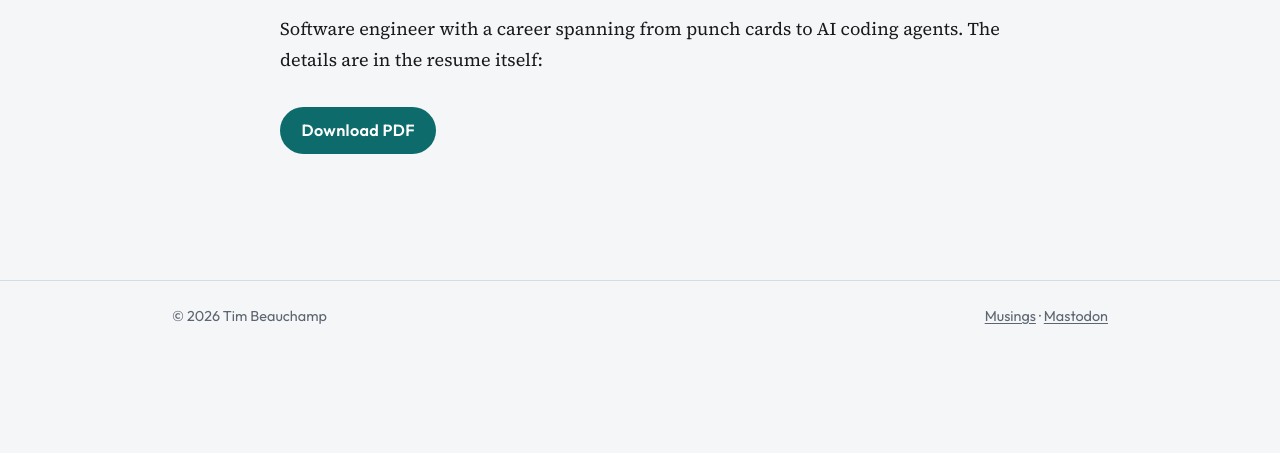
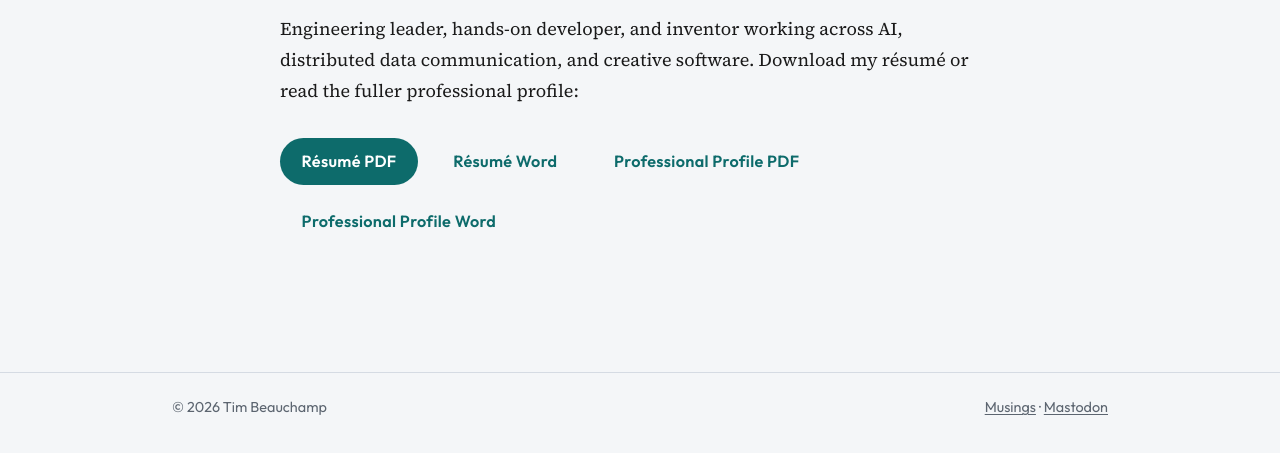
Before and after one commit to timbeauchamp/timbeauchamp, a plain HTML site: page resume/index.html in a window 1280 px wide. Shown: the part 239-692 px from the top of the page. Drawn offline with Linux system fonts and the light colour scheme.

Commit message:
Update resume and add professional profile

```diff
--- a/resume/index.html
+++ b/resume/index.html
@@ -25,10 +25,13 @@
     <a class="back" href="../">← Home</a>
     <h1>Resume</h1>
     <div class="prose">
-      <p>Software engineer with a career spanning from punch cards to AI coding agents. The details are in the resume itself:</p>
+      <p>Engineering leader, hands-on developer, and inventor working across AI, distributed data communication, and creative software. Download my résumé or read the fuller professional profile:</p>
     </div>
     <div class="download-row">
-      <a class="cta primary" href="tim-beauchamp-resume.pdf">Download PDF</a>
+      <a class="cta primary" href="tim-beauchamp-resume.pdf">Résumé PDF</a>
+      <a class="cta" href="tim-beauchamp-resume.docx">Résumé Word</a>
+      <a class="cta" href="tim-beauchamp-professional-profile.pdf">Professional Profile PDF</a>
+      <a class="cta" href="tim-beauchamp-professional-profile.docx">Professional Profile Word</a>
     </div>
   </main>
 
```
Also changed, not shown: 4 other files.
